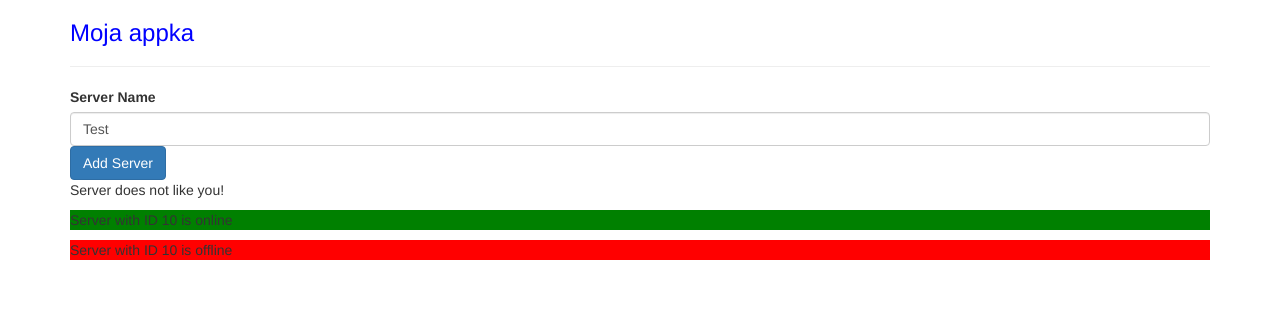
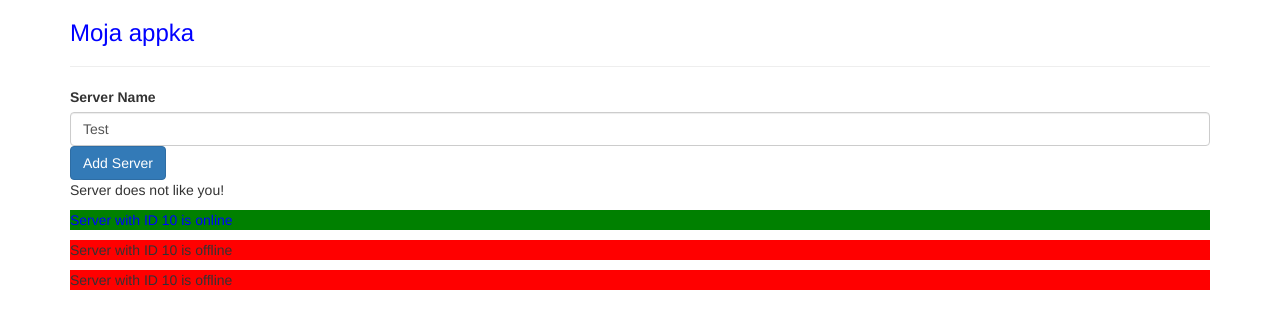
Before and after one commit to witoldolszyk/my-first-app, an Angular app: page / in a window 1280 px wide. Shown: the top 328 px of the page. Built offline with nearby package versions, Linux system fonts and the light colour scheme.

Commit message:
new servers

```diff
--- a/src/app/server/server.component.html
+++ b/src/app/server/server.component.html
@@ -1 +1,2 @@
-<p [ngStyle]="{backgroundColor: getColor()}">{{ 'Server' }} with ID {{ serverId}} is {{ getServerStatus()}}</p>
+<p [ngStyle]="{backgroundColor: getColor()}" [ngClass]="{online: serverStatus === 'online'}">
+{{ 'Server' }} with ID {{ serverId}} is {{ getServerStatus()}}</p>
--- a/src/app/server/server.component.ts
+++ b/src/app/server/server.component.ts
@@ -1,6 +1,14 @@
 import { Component} from '@angular/core';
 
-@Component({selector: 'app-server', templateUrl:'./server.component.html'})
+@Component({
+selector: 'app-server',
+templateUrl:'./server.component.html',
+styles: [`.online {
+    color: blue;
+} `
+
+]
+})
 
 export class ServerComponent {
     serverId: number = 10;
--- a/src/app/servers/servers.component.html
+++ b/src/app/servers/servers.component.html
@@ -8,5 +8,4 @@
 <!-- <p>{{ serverCreationStatus  }}</p> -->
 <p *ngIf="serverCreated, else noServer"> Server is created, server name is {{ serverName }}</p>
 <ng-template #noServer><p>Server does not like you!</p></ng-template>
-<app-server></app-server>
-<app-server></app-server>
+<app-server *ngFor="let server of servers"></app-server>
--- a/src/app/servers/servers.component.ts
+++ b/src/app/servers/servers.component.ts
@@ -10,6 +10,7 @@ export class ServersComponent implements OnInit {
   serverCreationStatus = "No server was created";
   serverName = "Test";
   serverCreated = false;
+  servers = ['Super server', 'Extra server', 'New Server']
 
   constructor() { setTimeout(() => {this.allowNewServer = true;}, 2000) }
 
@@ -17,6 +18,7 @@ export class ServersComponent implements OnInit {
   }
  onCreateServer(){
    this.serverCreated = true;
+   this.servers.push(this.serverName);
    this.serverCreationStatus = "Server was created :) Name:" + this.serverName;
  }
  onUpdateServerName(event: Event) {
```
